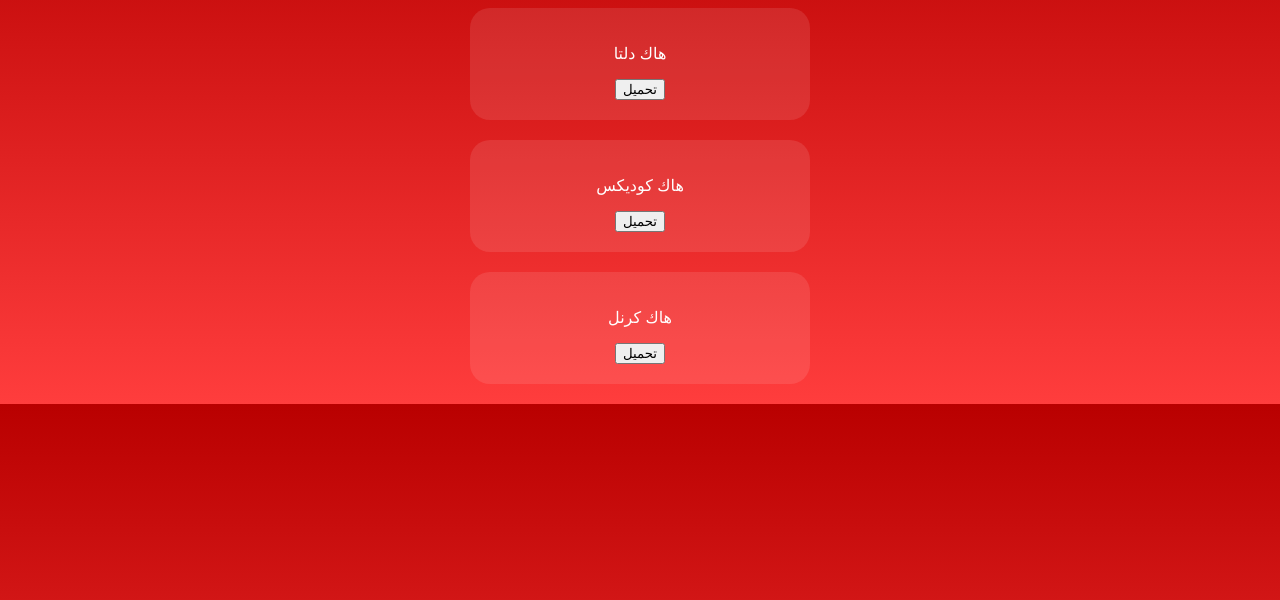
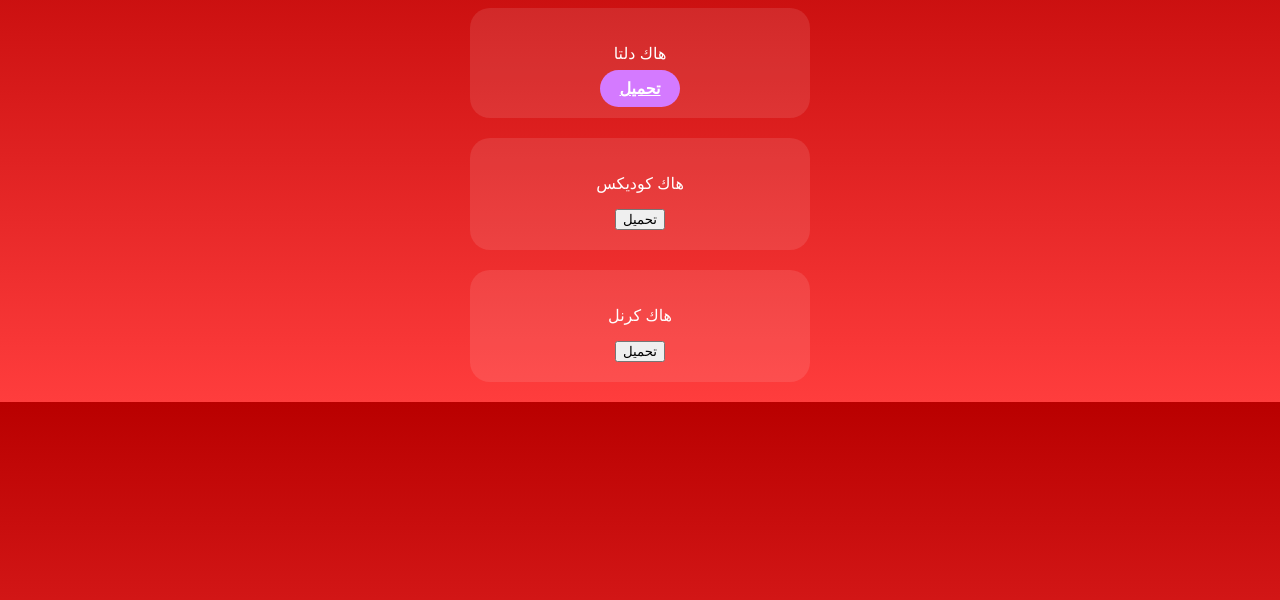
Before and after one commit to ahmad-38274/L3Mios, a plain HTML site: page hacks.html in a window 1280 px wide. Shown: the part 146-746 px from the top of the page. Drawn offline with Linux system fonts and the light colour scheme.

Commit message:
Update hacks.html

```diff
--- a/hacks.html
+++ b/hacks.html
@@ -79,8 +79,8 @@
 
   <div class="card">
     <p> هاك دلتا</p>
-    <button class="itms-services://?action=download-manifest&url=https%3A%2F%2Fdeltaios-executor.com%2FInstall2.plist"<a class="btn" href="رابط-التحميل">تحميل</a>
- </button>
+  <a href="رابط-التحميل" class="btn">تحميل</a>
+
   </div>
 
   <div class="card">
```
